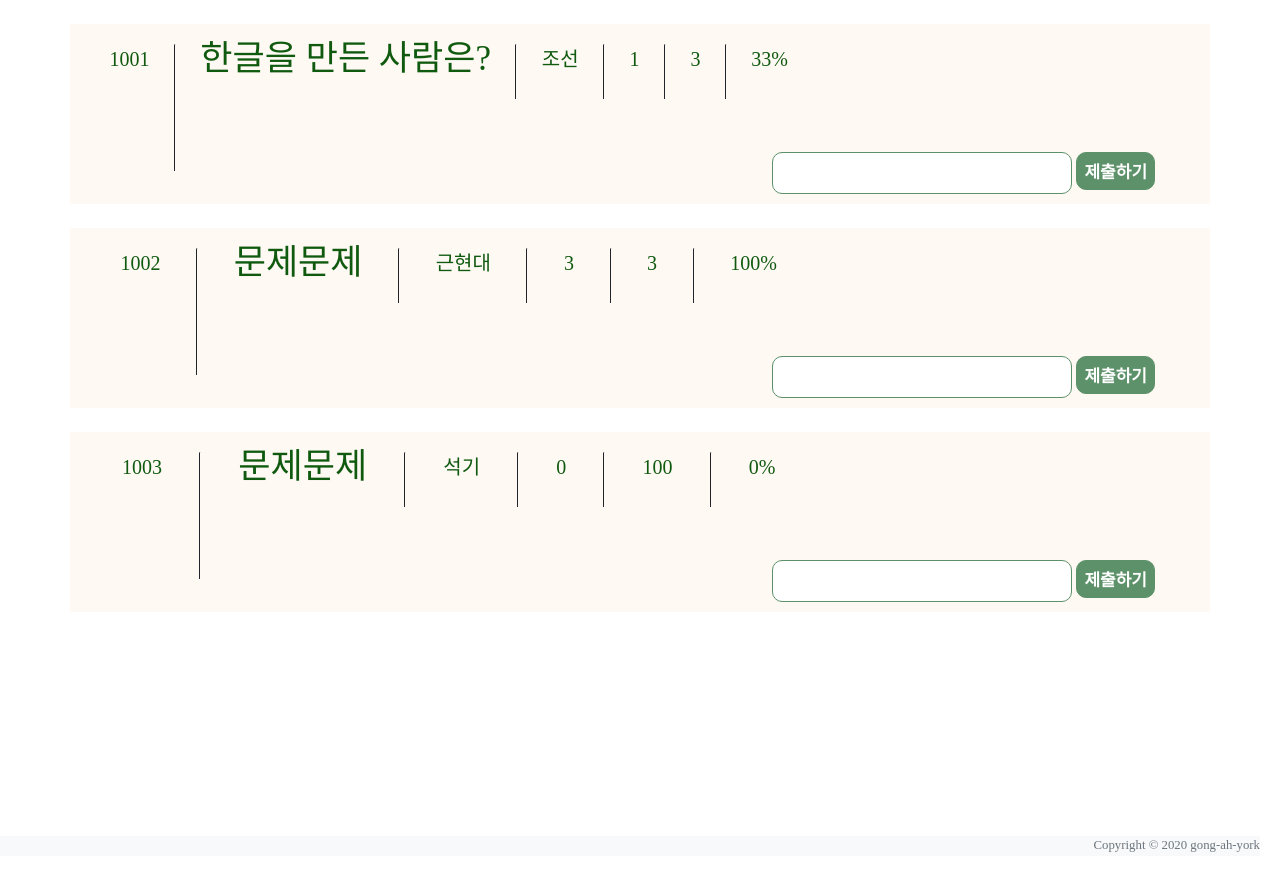
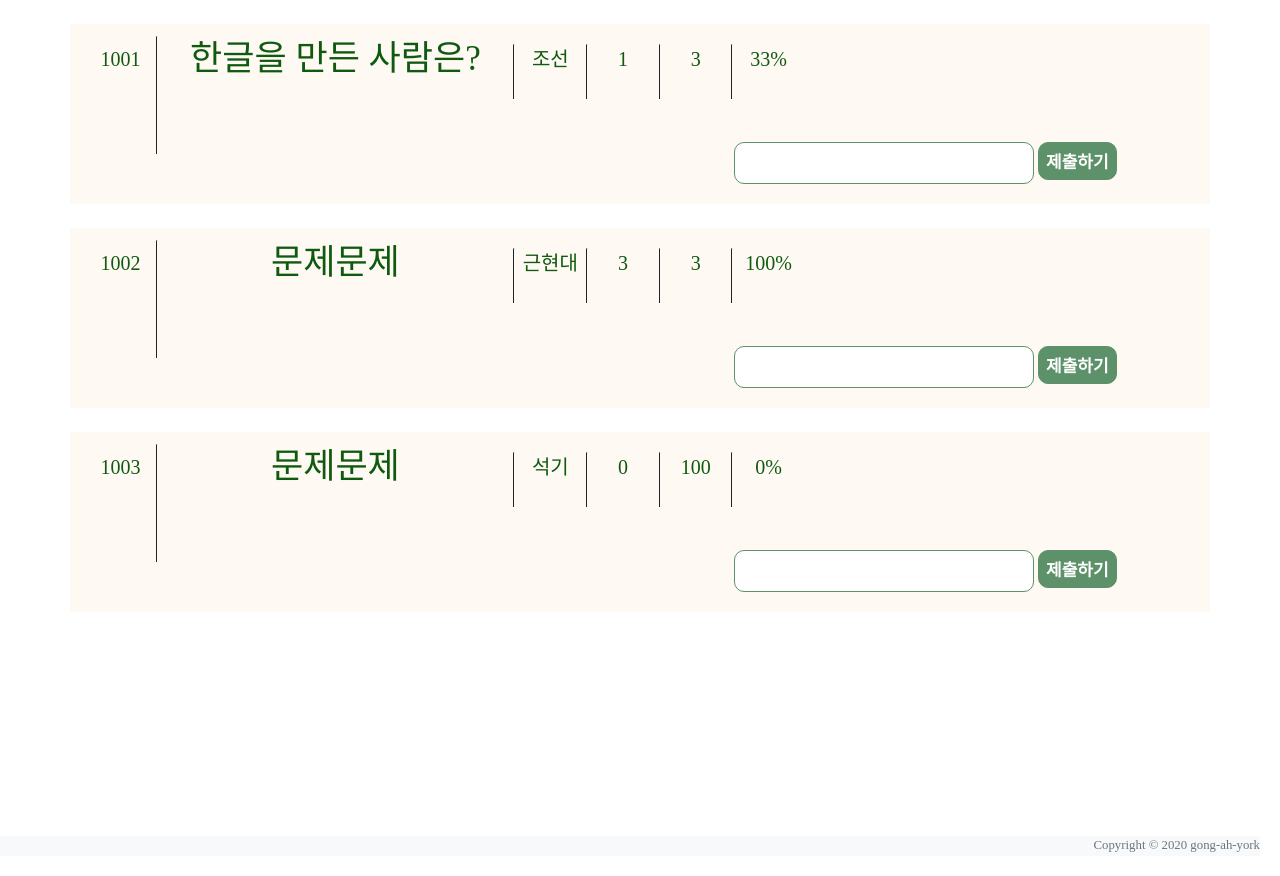
Before and after one commit to hyesungoh/dino_history, a Django app: page /problem/ in a window 1280 px wide. Shown: the part 87-963 px from the top of the page. Run offline with Django 3.2, Linux system fonts and the light colour scheme; parts of the project's set-up code (start-up, migrations or seed data) failed here and were passed over; some libraries are stand-ins or nearby versions.

Commit message:
modify porblem.html at app user

```diff
--- a/dino_history/user/templates/user/problem.html
+++ b/dino_history/user/templates/user/problem.html
@@ -3,10 +3,91 @@
 
 =======
 {% block header %}
+<style>
+  .hr0 {
+  height: 65%;
+  width: 1px;
+  border-left: 1px solid;
+  margin: 12px auto;
+}
+/* hr {
+  height: 70%;
+  width: 1px;
+  border-left: 1px solid;
+  margin: 20px auto;
+} */
+.hr1 {
+  height: 30%;
+  width: 1px;
+  border-left: 1px solid;
+  margin: 20px auto;
+}
+.container {
+  height: 180px;
+  margin-bottom: 10px;
+  background-color: #FEF9F3;
+  margin: 0 auto;
+}
+.item1 {
+  align-items: flex-start;
+  color: rgb(16, 90, 16);
+}
+.item {
+  display: flex;
+  flex-direction: row;
+  flex-wrap: wrap;
+  flex-grow: 2;
+  justify-content: center;
+  align-items: center;
+  font-size: 20px;
+  color: rgb(16, 90, 16);
+  height: 70px;
+}
+/* .item:nth-child(3) {
+  flex-basis: 10%;
+}
+.item:nth-child(4) {
+  flex-basis: 10%;
+}
+.item:nth-child(5) {
+  flex-basis: 10%;
+}
+.item:nth-child(6) {
+  flex-basis: 10%;
+} */
+#items {
+  flex-basis: 10%;
+}
+#quiz {
+  font-size: 35px;
+  flex-basis: 50%;
+}
+#answers {
+  position: relative;
+  top: 70px;
+  right: 70px;
+  flex-basis: 55%;
+}
+#btn-primary {
+  height: 38px;
+  border: 1px solid #5D9169;
+  background-color: #5D9169;
+  border-radius: 10px 10px 10px 10px;
+  color: white;
+  padding: 7px;
+  font-size: 17px;
+}
+input {
+  width: 300px;
+  height: 42px;
+  border: 0.5px solid #5D9169;
+  border-radius: 10px 10px 10px 10px;
+}
+</style>
 <br>
-<div class="container container1">
+<div class="container">
     <div class="item" id="items">1001</div><hr class="hr0">
-    <div class="item">한글을 만든 사람은?</div><hr class="hr1">
+    <div class="item" id="quiz">한글을 만든 사람은?</div><hr class="hr1">
     <div class="item" id="items">조선</div><hr class="hr1">
     <div class="item" id="items">1</div><hr class="hr1">
     <div class="item" id="items">3</div><hr class="hr1">
@@ -21,9 +102,9 @@
         </div>
       </div>
   <br>
-  <div class="container container1">
+  <div class="container">
     <div class="item" id="items">1002</div><hr class="hr0">
-    <div class="item">문제문제</div><hr class="hr1">
+    <div class="item" id="quiz">문제문제</div><hr class="hr1">
     <div class="item" id="items">근현대</div><hr class="hr1">
     <div class="item" id="items">3</div><hr class="hr1">
     <div class="item" id="items">3</div><hr class="hr1">
@@ -38,9 +119,9 @@
         </div>
       </div>
   <br>
-  <div class="container container1">
+  <div class="container">
     <div class="item" id="items">1003</div><hr class="hr0">
-    <div class="item">문제문제</div><hr class="hr1">
+    <div class="item" id="quiz">문제문제</div><hr class="hr1">
     <div class="item" id="items">석기</div><hr class="hr1">
     <div class="item" id="items">0</div><hr class="hr1">
     <div class="item" id="items">100</div><hr class="hr1">
```
Also changed, not shown: dino_history/user/static/user/problem.css (deleted, +0 -80 lines).
